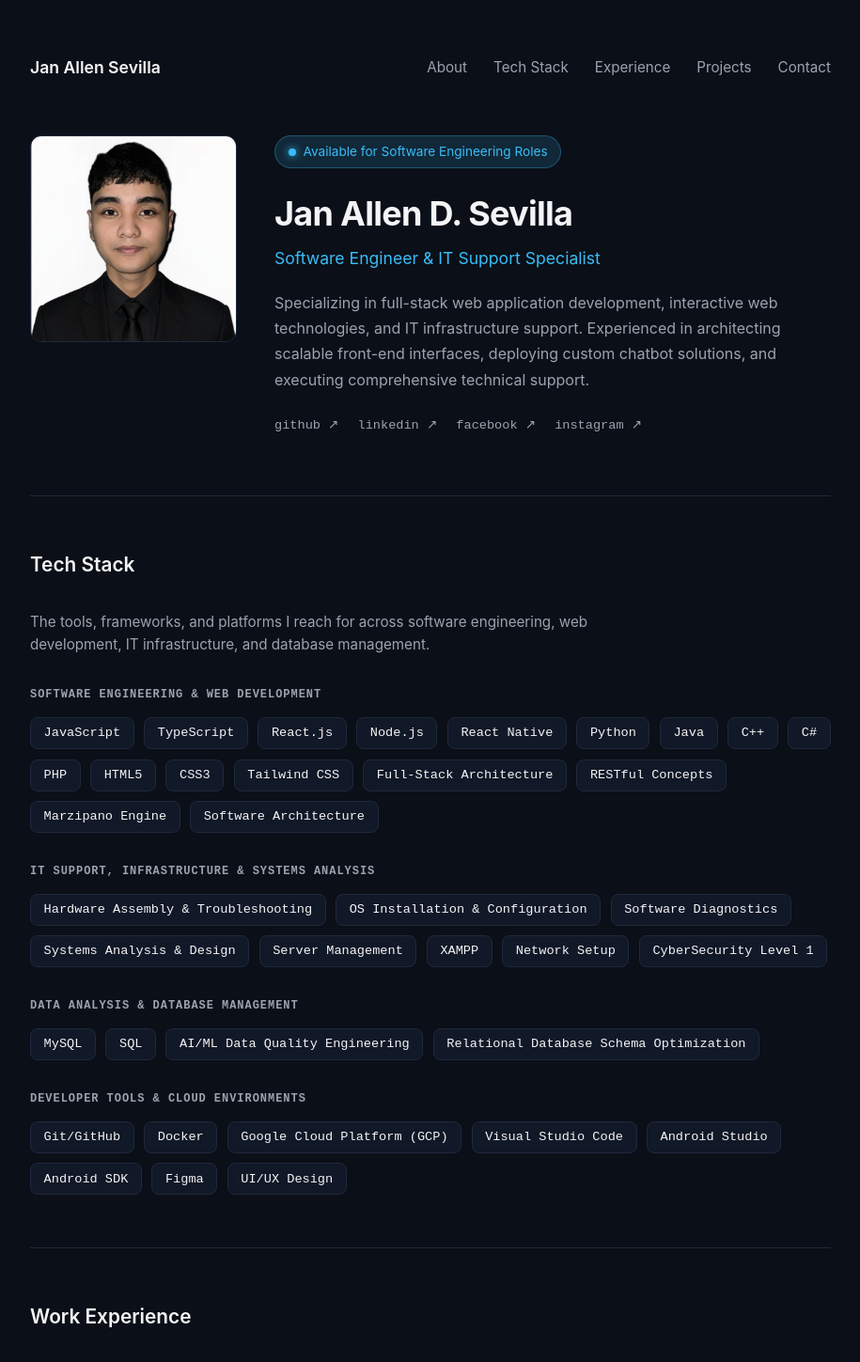
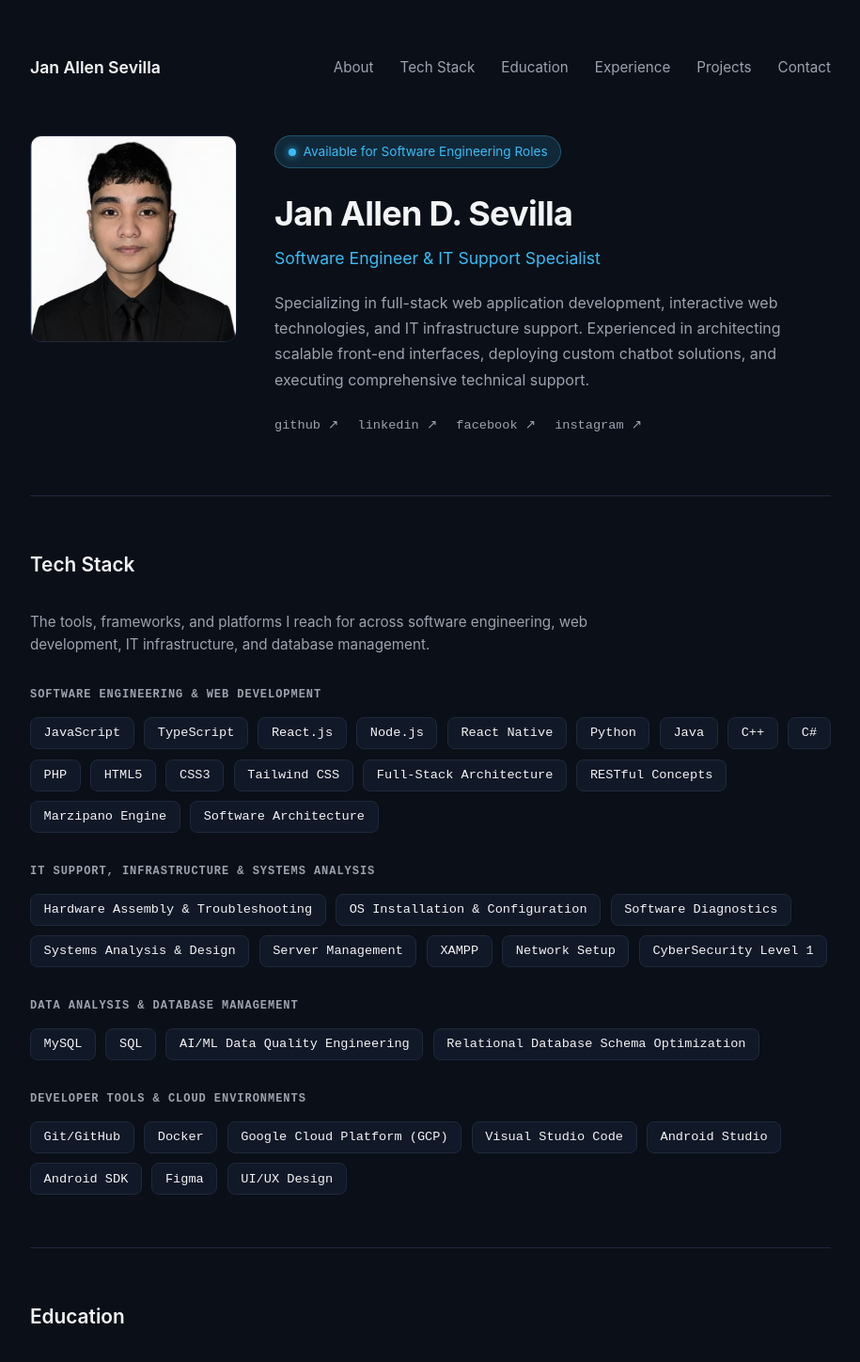
Before and after one commit to jsevvy1-cyber/jan-allen-sevilla-portfolio, a React (Vite) app in the folder portfolio-react/: page / in a window 1280 px wide. Shown: the top 1449 px of the page at 94% size, without its empty margins (182-1097 px from the left). Built offline with nearby package versions, Linux system fonts and the light colour scheme.

Commit message:
Integrate Education component into App layout

```diff
--- a/portfolio-react/src/App.jsx
+++ b/portfolio-react/src/App.jsx
@@ -1,6 +1,7 @@
 import Navbar from './components/Navbar';
 import Hero from './components/Hero';
 import TechStack from './components/Techstack';
+import Education from './components/Education';
 import Experience from './components/Experience';
 import Projects from './components/Projects';
 import Contact from './components/Contact';
@@ -12,6 +13,7 @@ export default function App() {
       <main>
         <Hero />
         <TechStack />
+        <Education />
         <Experience />
         <Projects />
         <Contact />
--- a/portfolio-react/src/components/Navbar.jsx
+++ b/portfolio-react/src/components/Navbar.jsx
@@ -5,10 +5,12 @@ export default function Navbar() {
       <ul className="nav-links">
         <li><a href="#about">About</a></li>
         <li><a href="#tech-stack">Tech Stack</a></li>
+        <li><a href="#education">Education</a></li>
         <li><a href="#experience">Experience</a></li>
         <li><a href="#projects">Projects</a></li>
         <li><a href="#contact">Contact</a></li>
       </ul>
     </nav>
   );
+
 }
```
